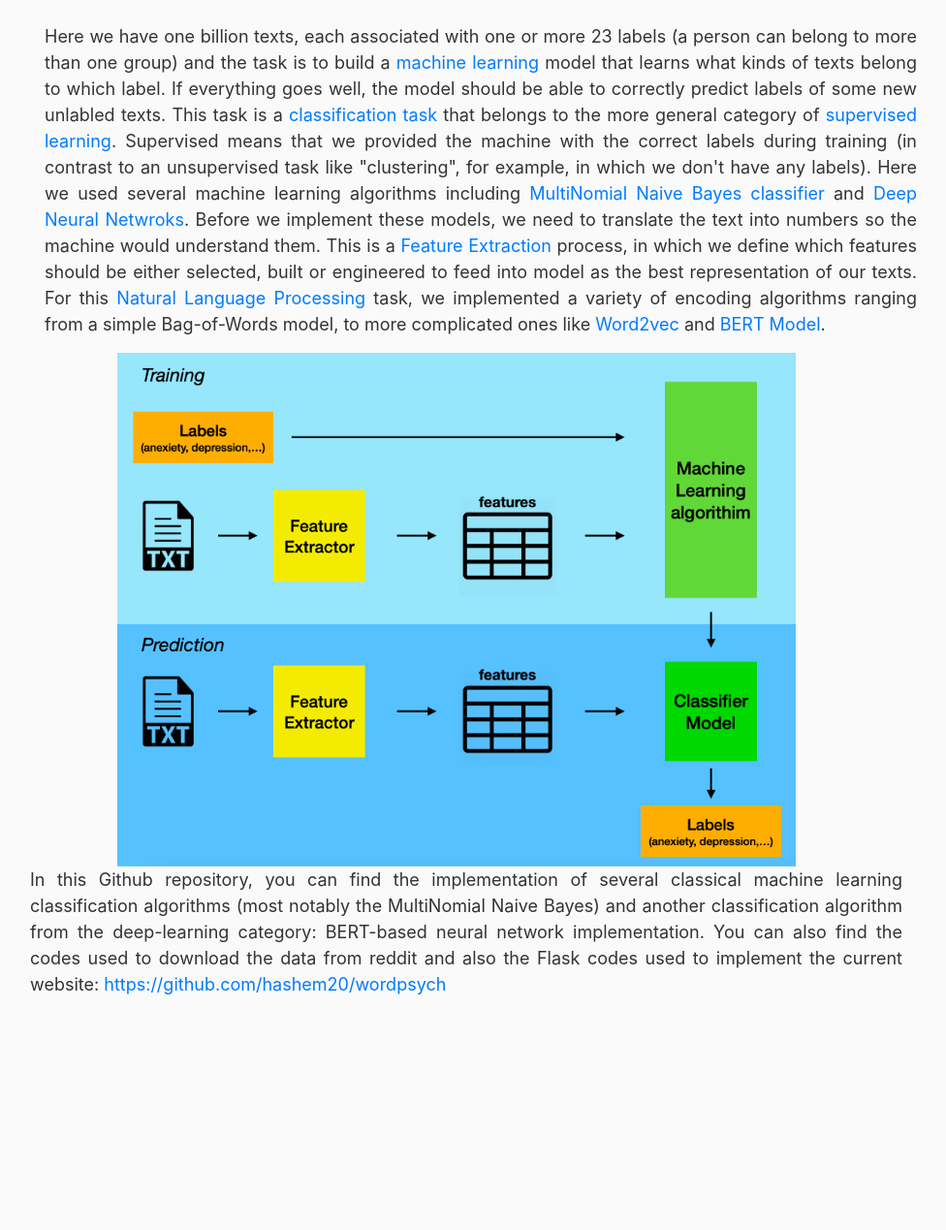
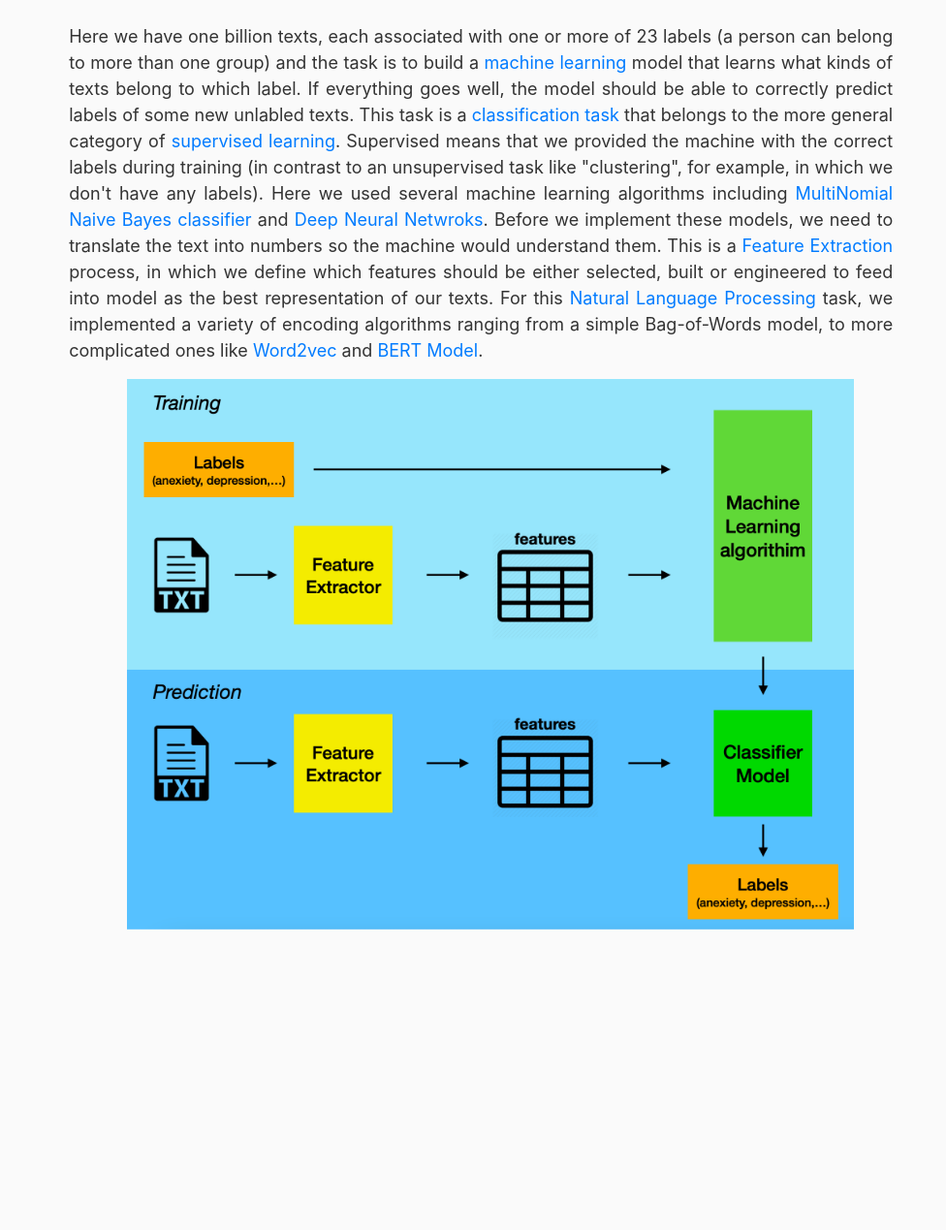
Before and after one commit to hashem20/wordpsych, a Flask app: page /how/ in a window 1280 px wide. Shown: the part 56-1325 px from the top of the page at 97% size, without its empty margins (129-1105 px from the left). Before the commit the page ends 1082 px from the top, so only its background shows below. Run offline with Flask 2, Linux system fonts and the light colour scheme; parts of the project's set-up code (start-up, migrations or seed data) failed here and were passed over; some libraries are stand-ins or nearby versions.

Commit message:
Update how.html

```diff
--- a/flask_app/package/templates/how.html
+++ b/flask_app/package/templates/how.html
@@ -2,7 +2,7 @@
 {% block content %}
 
 <div></div>
-    <p align="justify" style="width:900px; margin-left:5em; font-size:18px">Here we have one billion texts, each associated with one or more
+    <p align="justify" style="width:850px; margin-left:6.4em; font-size:18px">Here we have one billion texts, each associated with one or more of
         23 labels (a person can belong to more than one group) and the task is to build a
         <a href="https://en.wikipedia.org/wiki/Machine_learning" target="_blank" rel="noopener noreferrer">
         machine learning</a> model that learns what kinds of texts belong to which label. If everything goes well, the model should be able to
@@ -26,19 +26,14 @@
 </div>
 
 <div>
-    <img src = "{{url_for('static', filename='flowchart.png')}}" width="700" style="vertical-align:middle;margin:0px 180px"/>
+    <img src = "{{url_for('static', filename='flowchart.png')}}" width="750" style="vertical-align:middle;margin:0px 190px"/>
+
 </div>
 
-<div><br><br></div>
 
-<div>
-    <p align="justify" style="width:900px; margin-left:5em; font-size:18px">In this Github repository, you can find the implementation
-        of several classical machine learning classification algorithms (most notably the MultiNomial Naive Bayes) and another classification
-        algorithm from the deep-learning category: BERT-based neural network implementation. You can also find the codes used to download the
-        data from reddit and also the Flask codes used to implement the current website:  <a href="https://github.com/hashem20/wordpsych">
-            https://github.com/hashem20/wordpsych</a></p>
+<div><br><br><br><br><br><br><br><br><br><br><br><br><br><br><br><br><br><br><br><br>
+	<br><br><br><br><br><br><br><br><br><br><br><br><br><br><br><br>
+	<br><br><br><br><br><br><br><br><br><br><br><br><br><br><br><br>
 </div>
 
-<div><br><br><br><br><br><br><br><br><br><br><br><br><br><br><br><br><br><br><br><br></div>
-
 {% endblock %}
```
